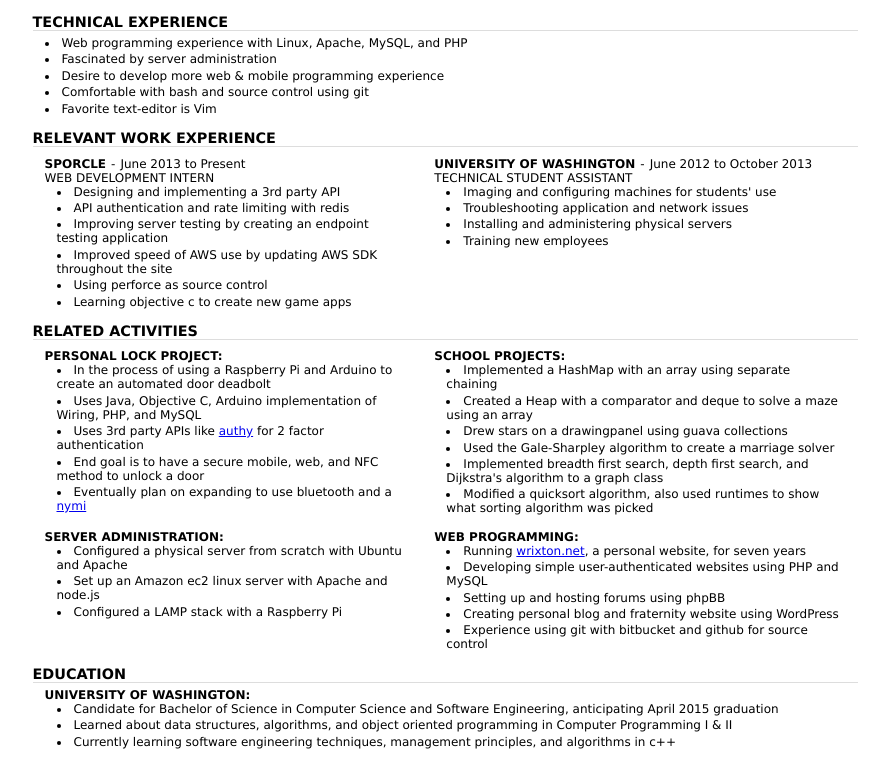
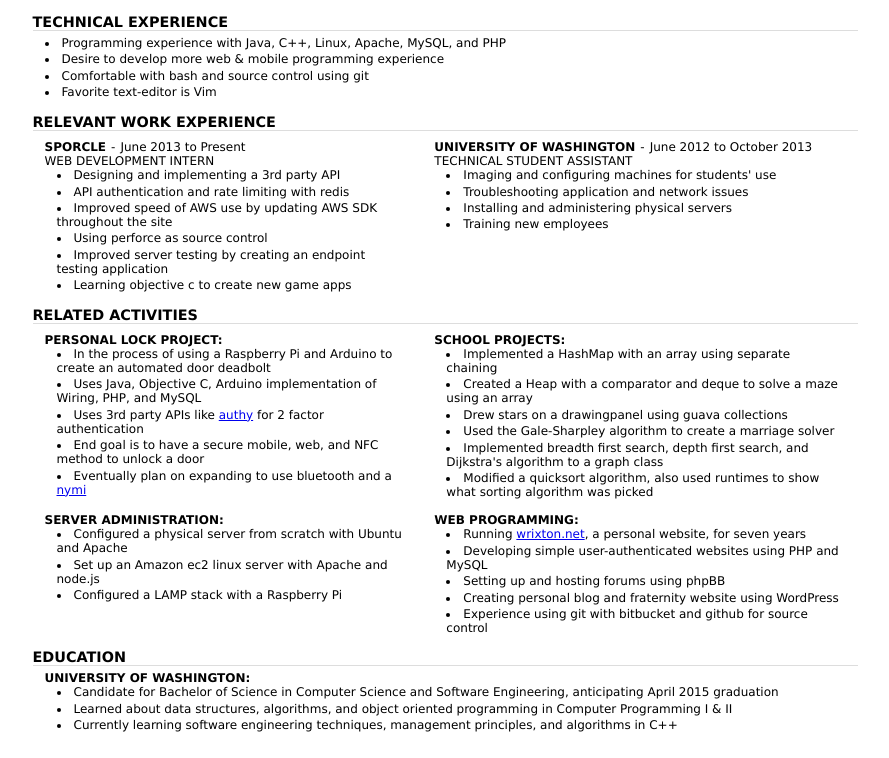
Before and after one commit to rwwarren/war.re, a PHP site: page /n/index.php in a window 1280 px wide. Shown: the part 61-819 px from the top of the page, without its empty margins (195-1084 px from the left). After the commit the page ends 793 px from the top, so only its background shows below. Run offline with PHP 8.4, Linux system fonts and the light colour scheme.

Commit message:
changed resume a little

```diff
--- a/subdomains/ryan/n/index.php
+++ b/subdomains/ryan/n/index.php
@@ -167,8 +167,7 @@
     <div id="experience">
       <h2>Technical Experience</h2>
       <ul>
-        <li>Web programming experience with Linux, Apache, MySQL, and PHP</li>
-        <li>Fascinated by server administration</li>
+        <li>Programming experience with Java, C++, Linux, Apache, MySQL, and PHP</li>
         <li>Desire to develop more web &amp; mobile programming experience</li>
         <li>Comfortable with bash and source control using git</li>
         <li>Favorite text-editor is Vim</li>
@@ -184,9 +183,9 @@
             <ul>
               <li>Designing and implementing a 3rd party API</li>
               <li>API authentication and rate limiting with redis</li>
-              <li>Improving server testing by creating an endpoint testing application</li>
               <li>Improved speed of AWS use by updating AWS SDK throughout the site</li>
               <li>Using perforce as source control</li>
+              <li>Improved server testing by creating an endpoint testing application</li>
               <li>Learning objective c to create new game apps</li>
             </ul>
           </div>
@@ -271,7 +270,7 @@
           <ul>
             <li>Candidate for Bachelor of Science in Computer Science and Software Engineering, anticipating April 2015 graduation</li>
             <li>Learned about data structures, algorithms, and object oriented programming in Computer Programming I &amp; II</li>
-            <li>Currently learning software engineering techniques, management principles, and algorithms in c++</li>
+            <li>Currently learning software engineering techniques, management principles, and algorithms in C++</li>
           </ul>
         </li>
       </ul>
```
